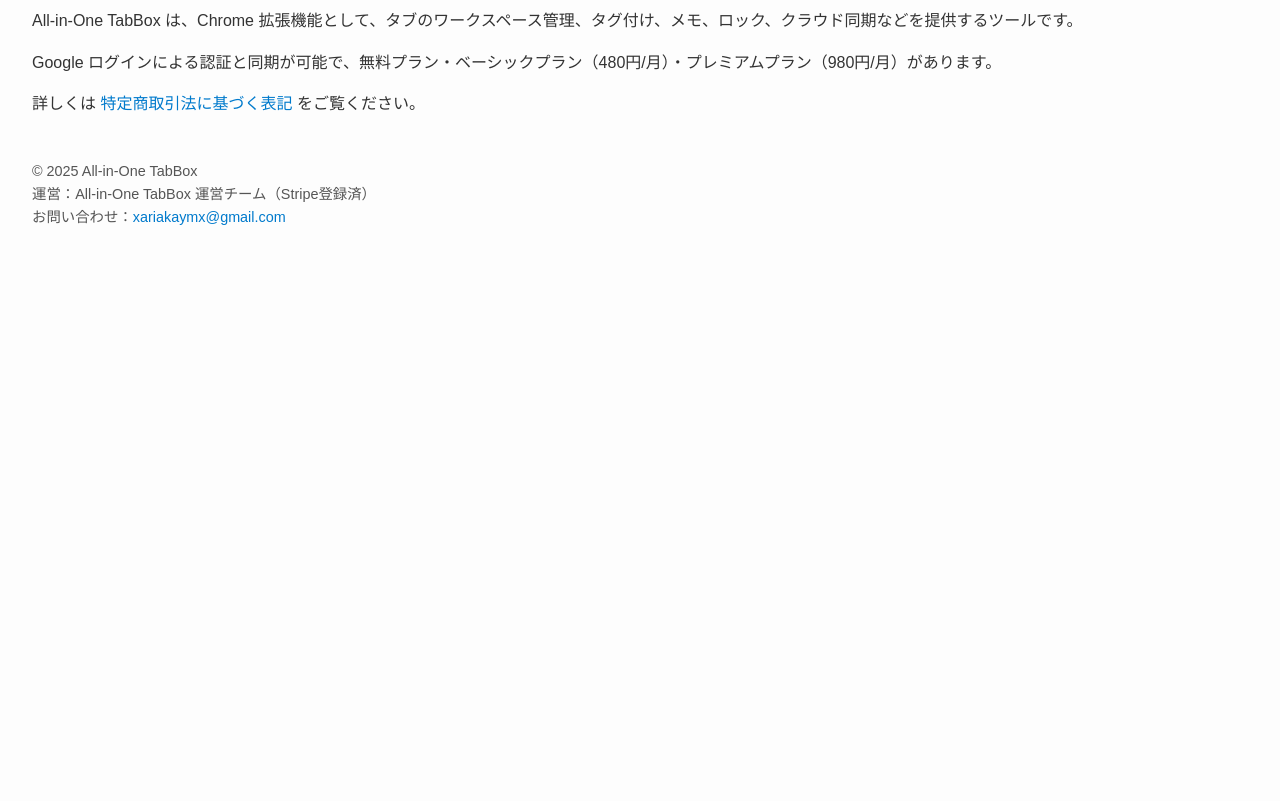
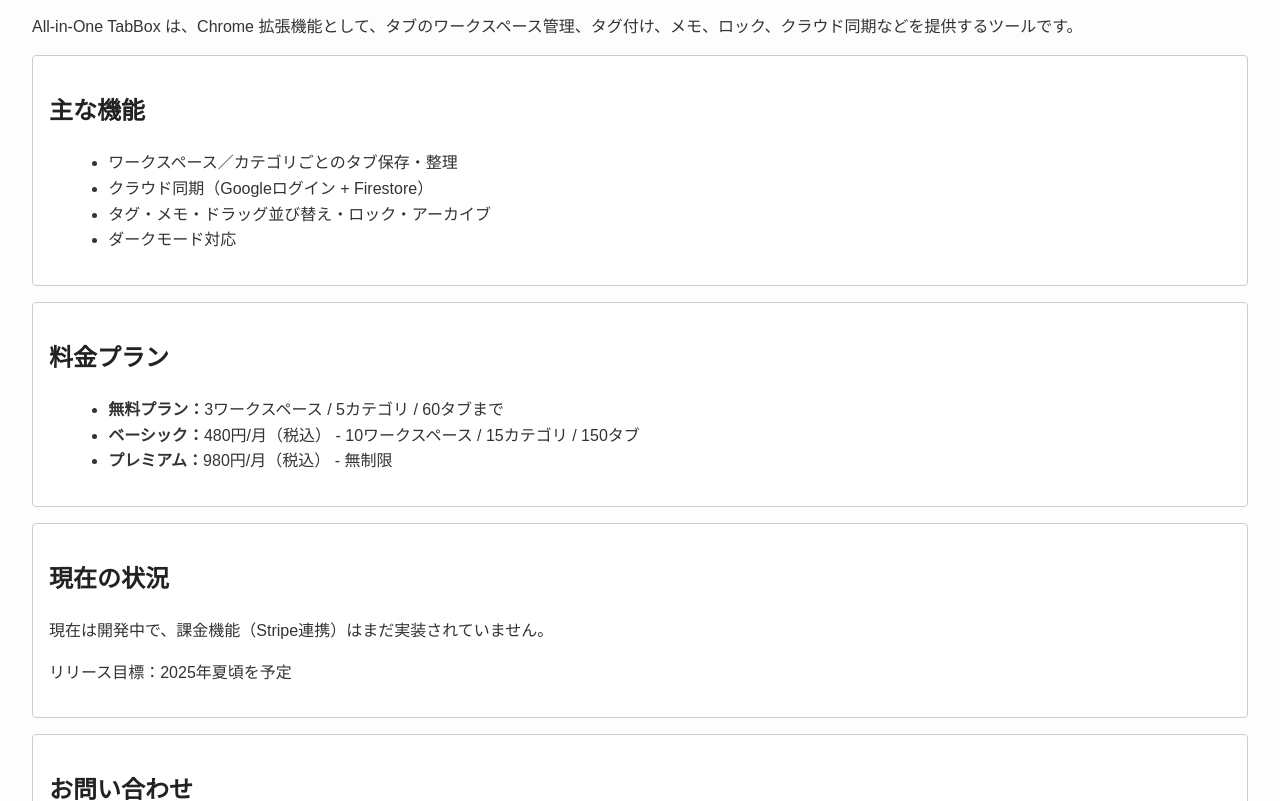
Before and after one commit to HomTray/all-in-one-tabbox, a plain HTML site: page index.html in a window 1280 px wide. Shown: the part 91-892 px from the top of the page. Before the commit the page ends 800 px from the top, so only its background shows below. Drawn offline with Linux system fonts and the light colour scheme.

Commit message:
Add files via upload

```diff
--- a/index.html
+++ b/index.html
@@ -7,23 +7,49 @@
   <title>All-in-One TabBox</title>
   <style>
     body { font-family: sans-serif; line-height: 1.6; margin: 2em; background: #fdfdfd; color: #333; }
-    h1 { font-size: 2em; margin-bottom: 0.5em; }
-    p { margin-bottom: 1em; }
+    h1, h2 { color: #222; }
+    ul { margin-left: 1.2em; }
     footer { margin-top: 3em; font-size: 0.9em; color: #555; }
     a { color: #007acc; text-decoration: none; }
+    .box { background: #fff; border: 1px solid #ccc; padding: 1em; margin: 1em 0; border-radius: 4px; }
   </style>
 </head>
 <body>
   <h1>All-in-One TabBox</h1>
-  <p>
-    All-in-One TabBox は、Chrome 拡張機能として、タブのワークスペース管理、タグ付け、メモ、ロック、クラウド同期などを提供するツールです。
-  </p>
-  <p>
-    Google ログインによる認証と同期が可能で、無料プラン・ベーシックプラン（480円/月）・プレミアムプラン（980円/月）があります。
-  </p>
-  <p>
-    詳しくは <a href="legal.html">特定商取引法に基づく表記</a> をご覧ください。
-  </p>
+  <p>All-in-One TabBox は、Chrome 拡張機能として、タブのワークスペース管理、タグ付け、メモ、ロック、クラウド同期などを提供するツールです。</p>
+
+  <div class="box">
+    <h2>主な機能</h2>
+    <ul>
+      <li>ワークスペース／カテゴリごとのタブ保存・整理</li>
+      <li>クラウド同期（Googleログイン + Firestore）</li>
+      <li>タグ・メモ・ドラッグ並び替え・ロック・アーカイブ</li>
+      <li>ダークモード対応</li>
+    </ul>
+  </div>
+
+  <div class="box">
+    <h2>料金プラン</h2>
+    <ul>
+      <li><strong>無料プラン：</strong>3ワークスペース / 5カテゴリ / 60タブまで</li>
+      <li><strong>ベーシック：</strong>480円/月（税込） - 10ワークスペース / 15カテゴリ / 150タブ</li>
+      <li><strong>プレミアム：</strong>980円/月（税込） - 無制限</li>
+    </ul>
+  </div>
+
+  <div class="box">
+    <h2>現在の状況</h2>
+    <p>現在は開発中で、課金機能（Stripe連携）はまだ実装されていません。</p>
+    <p>リリース目標：2025年夏頃を予定</p>
+  </div>
+
+  <div class="box">
+    <h2>お問い合わせ</h2>
+    <p>ご質問・ご連絡はこちら：<a href="mailto:xariakaymx@gmail.com">xariakaymx@gmail.com</a></p>
+  </div>
+
+  <p>詳しくは <a href="legal.html">特定商取引法に基づく表記</a> をご覧ください。</p>
+
   <footer>
     &copy; 2025 All-in-One TabBox<br />
     運営：All-in-One TabBox 運営チーム（Stripe登録済）<br />
```
